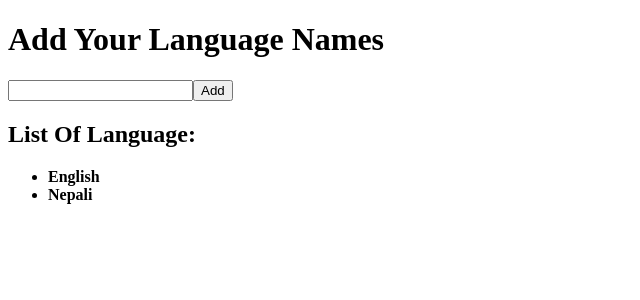
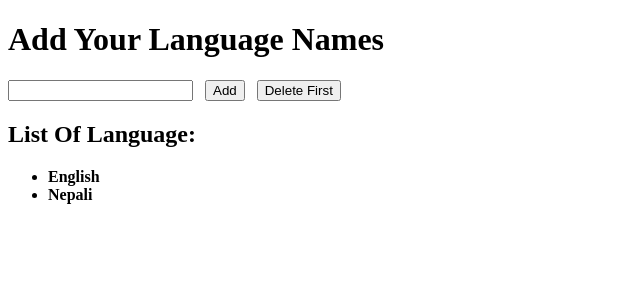
Before and after one commit to mrsksir/my-app, an Angular app: page / in a window 1280 px wide. Shown: the top 300 px of the page, without its empty margins (0-640 px from the left). Built offline with nearby package versions, Linux system fonts and the light colour scheme.

Commit message:
Delete first button added using another click event

```diff
--- a/src/app/app.component.html
+++ b/src/app/app.component.html
@@ -3,8 +3,13 @@
 <!-- Dual binding -->
 <input type="text" [(ngModel)]="language">
 
-<!-- Event Binding -->
+&nbsp;
+<!-- Event Binding for Add language button-->
 <button (click)="addLanguage()">Add</button>
+
+&nbsp;
+<!-- Event Binding for the Delete First button  -->
+<button (click)="deleteFirst()">Delete First</button>
 
 <!-- List of language -->
 <h2>List Of Language:</h2>
@@ -12,5 +17,7 @@
   <li *ngFor="let lang of listOfLanguage">
     <b>{{ lang }}</b>
   </li>
+</ul>
 
-</ul>
+<!-- *ngIf condition -->
+<strong *ngIf="listOfLanguage.length > 3">Congrates!, You know more than 3 languages of the world.</strong>
--- a/src/app/app.component.ts
+++ b/src/app/app.component.ts
@@ -6,13 +6,16 @@ import { Component } from '@angular/core';
   styleUrls: ['./app.component.css'],
 })
 export class AppComponent {
-  title = 'my-app';
   language: string = '';
   listOfLanguage: string[] = ['English', 'Nepali'];
 
+  // Add language at the end
   addLanguage() {
     this.listOfLanguage.push(this.language);
+  }
 
-    //console.log(this.listOfLanguage);
+  // Delete First Lang. from the list
+  deleteFirst() {
+    this.listOfLanguage.splice(0, 1);
   }
 }
```
